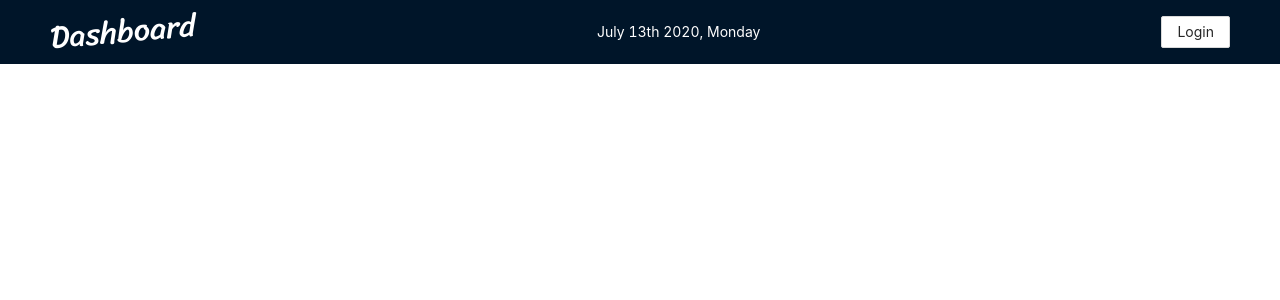
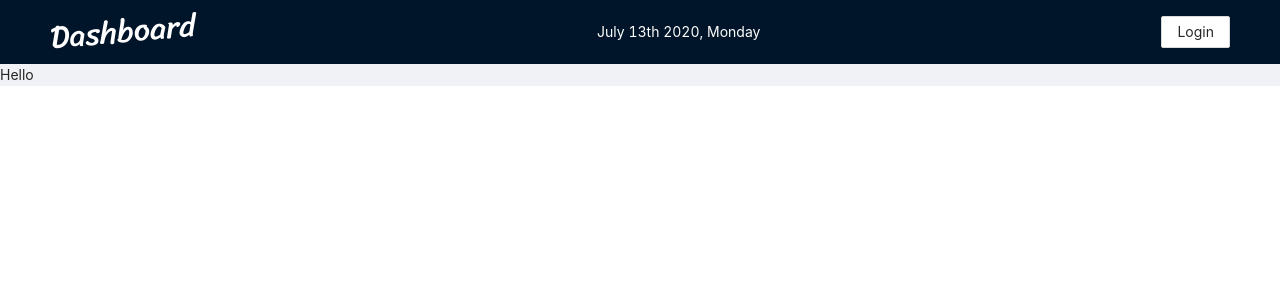
Before and after one commit to willemverbuyst/dashboard-front-typescript, a React (Create React App) app: page /teachers/1/subjects/1 in a window 1280 px wide. Shown: the top 300 px of the page. Built offline with nearby package versions, Linux system fonts and the light colour scheme; no server answers.

Commit message:
Add route to subject details for teacher

```diff
--- a/src/App.tsx
+++ b/src/App.tsx
@@ -14,6 +14,7 @@ import StudentSubjectDetails from './pages/student/StudentSubjectDetails';
 import StudentDoTest from './pages/student/StudentDoTest';
 import TeacherMainPage from './pages/teacher/TeacherMain';
 import TeacherStudentDetails from './pages/teacher/TeacherStudentDetails';
+import TeacherSubjectDetails from './pages/teacher/TeacherSubjectDetails';
 import ListOfQuestions from './pages/teacher/ListOfQuestions';
 import AddQuestionForm from './pages/teacher/AddQuestionForm';
 import AddSubject from './pages/teacher/AddSubject';
@@ -30,6 +31,7 @@ function App() {
     dispatch(getTeacherWithStoredToken());
     dispatch(getStudentWithStoredToken());
   }, [dispatch]);
+
   return (
     <>
       <BarAtTheTop />
@@ -68,6 +70,11 @@ function App() {
           />
           <Route
             exact
+            path="/teachers/:teacherid/subjects/:subjectid"
+            component={TeacherSubjectDetails}
+          />
+          <Route
+            exact
             path="/teachers/:teacherid/questions/list"
             component={ListOfQuestions}
           />
--- /dev/null
+++ b/src/pages/teacher/TeacherSubjectDetails.tsx
@@ -0,0 +1,5 @@
+import React from 'react';
+
+export default function TeacherSubjectDetails() {
+  return <div>Hello</div>;
+}
```
